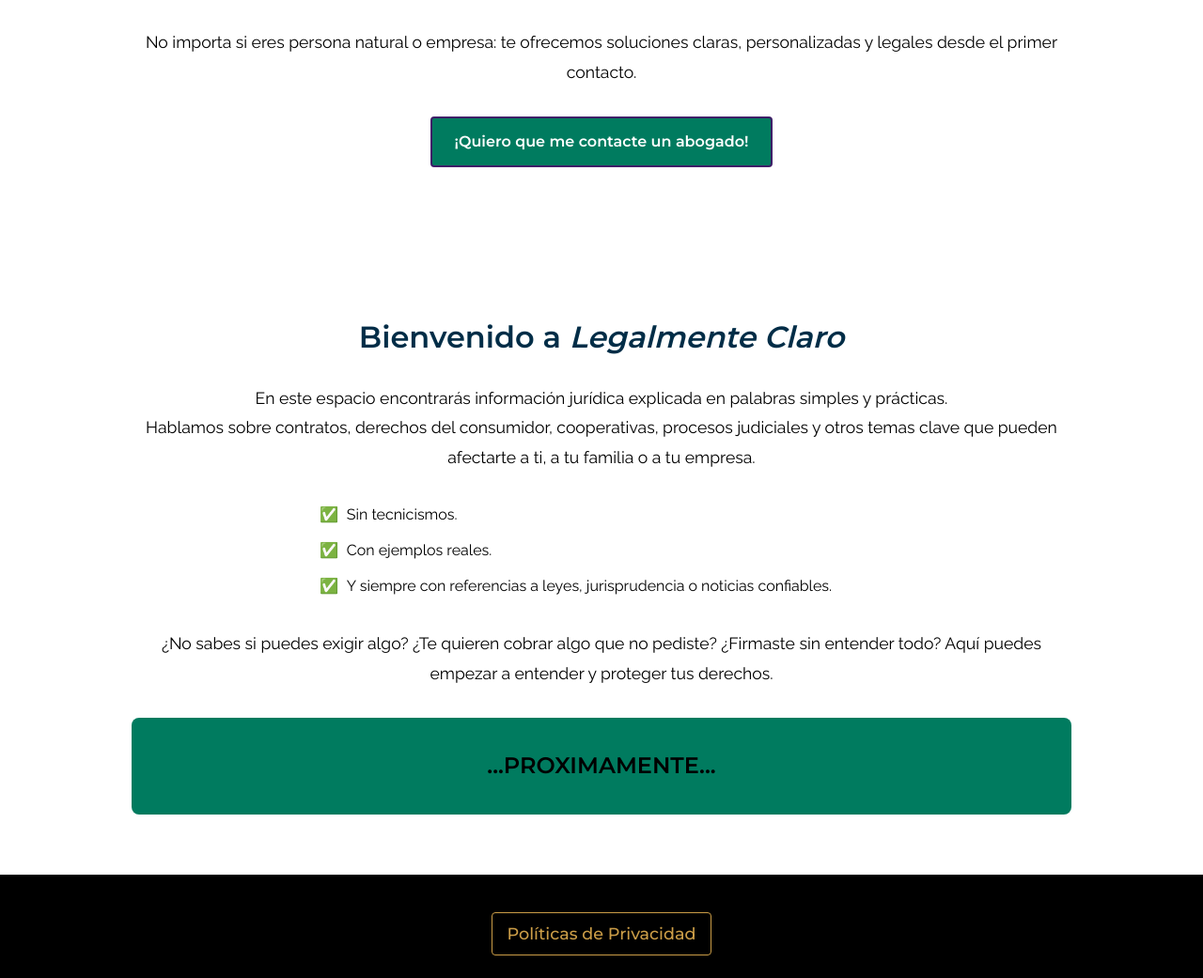
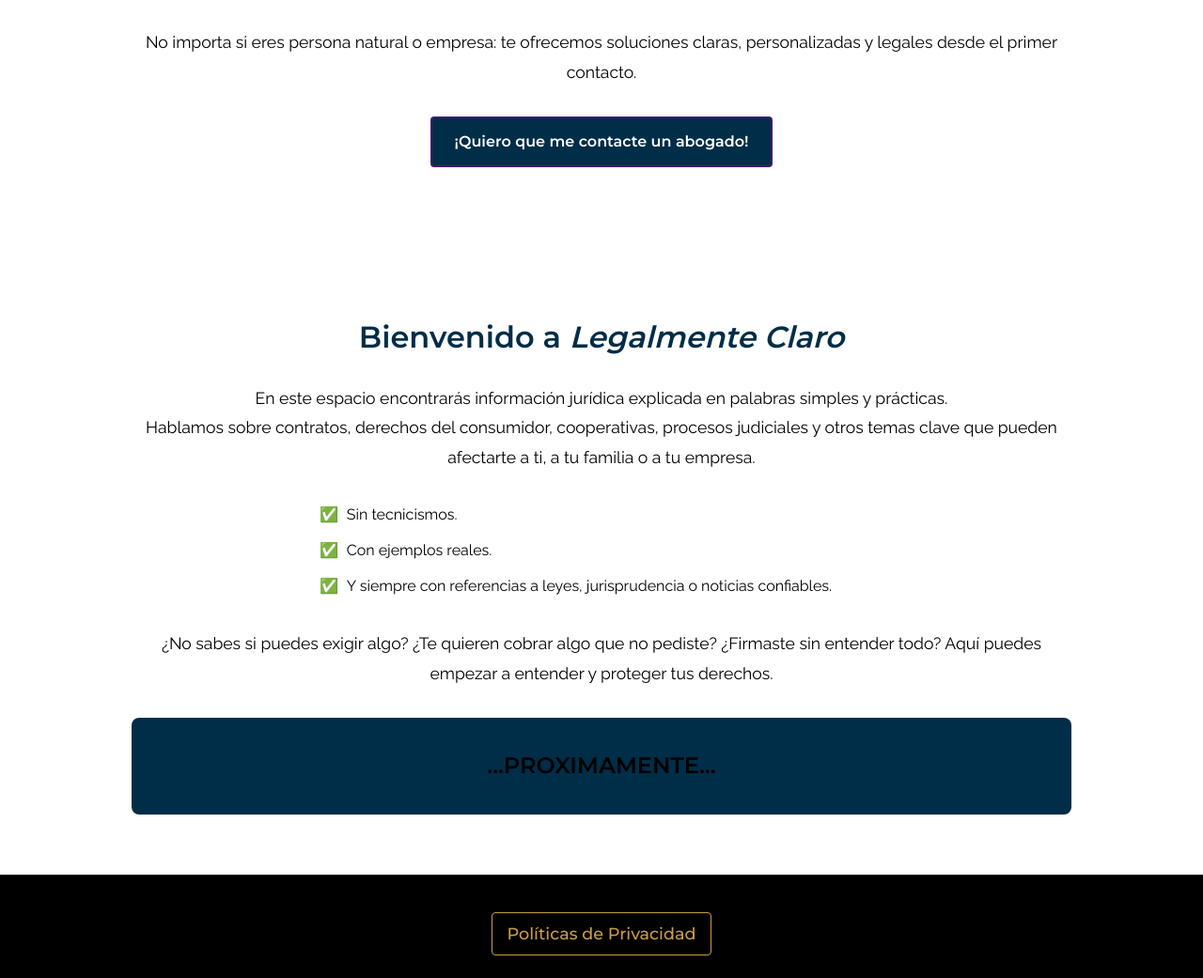
Before and after one commit to NexoLegalPartner/nexolegalpartners, a plain HTML site: page index.html in a window 1280 px wide. Shown: the part 2122-3163 px from the top of the page at 94% size. Drawn offline with Linux system fonts and the light colour scheme; a web font is replaced by a local one.

Commit message:
Update index.html

```diff
--- a/index.html
+++ b/index.html
@@ -132,7 +132,7 @@
             content: "✅";
             position: absolute;
             left: 0;
-            color: #007B5F;
+            color: #002D47;
             font-weight: bold;
         }
         .enfoque-corporativo .frase-final {
@@ -220,7 +220,7 @@
 
         <p style="font-size: 1.1rem; line-height: 1.8; margin-bottom: 2rem;">No importa si eres persona natural o empresa: te ofrecemos soluciones claras, personalizadas y legales desde el primer contacto.</p>
 
-        <a href="contacto.html" style="background: #007B5F; color: white; padding: 12px 24px; border-radius: 4px; text-decoration: none; font-family: 'Montserrat', sans-serif; font-weight: 600; display: inline-block; transition: all 0.3s ease; border: 2px solid #3E1E68;">
+        <a href="contacto.html" style="background: #002D47; color: white; padding: 12px 24px; border-radius: 4px; text-decoration: none; font-family: 'Montserrat', sans-serif; font-weight: 600; display: inline-block; transition: all 0.3s ease; border: 2px solid #3E1E68;">
             ¡Quiero que me contacte un abogado!
         </a>
     </section>
@@ -243,7 +243,7 @@
 
         <p style="font-size: 1.1rem; line-height: 1.8; margin-bottom: 2rem;">¿No sabes si puedes exigir algo? ¿Te quieren cobrar algo que no pediste? ¿Firmaste sin entender todo? Aquí puedes empezar a entender y proteger tus derechos.</p>
 
-        <div style="background: linear-gradient(to right, #007B5F, #007B5F); padding: 2rem; border-radius: 8px; margin-top: 2rem;">
+        <div style="background: linear-gradient(to right, #002D47, #002D47); padding: 2rem; border-radius: 8px; margin-top: 2rem;">
             <p style="font-family: 'Montserrat', sans-serif; color: #000000; font-size: 1.5rem; font-weight: 600; margin: 0;">...PROXIMAMENTE...</p>
         </div>
     </section>
```
